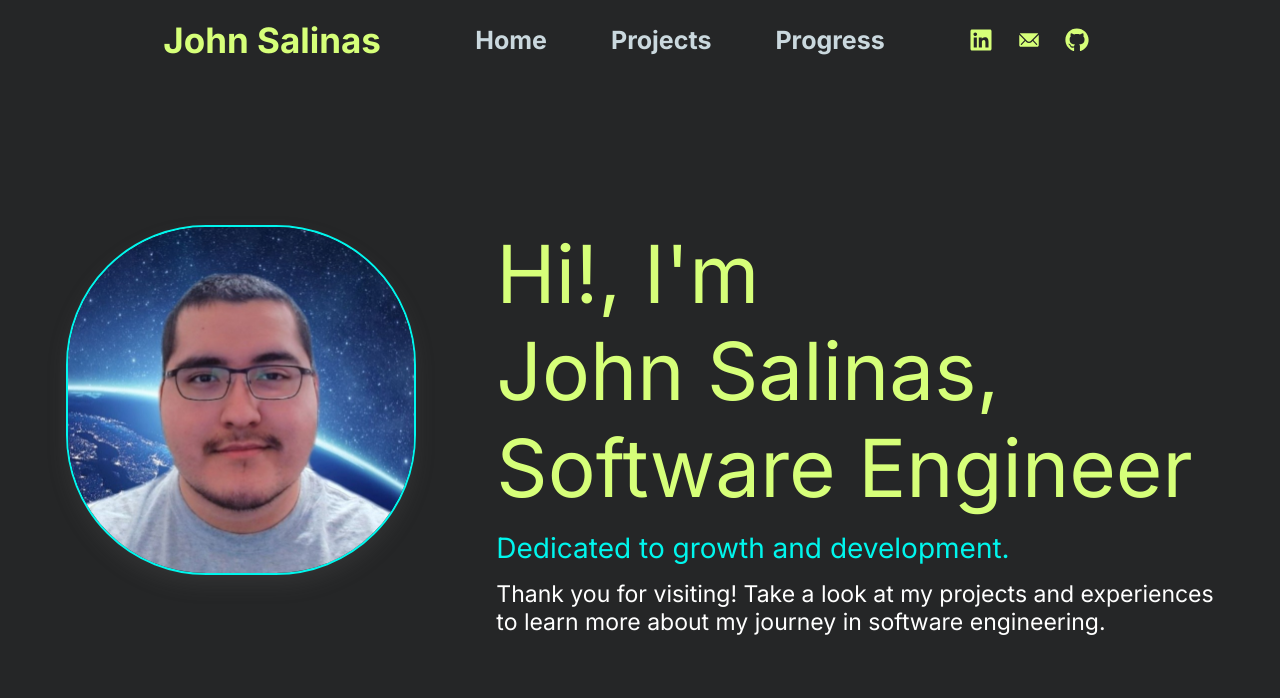
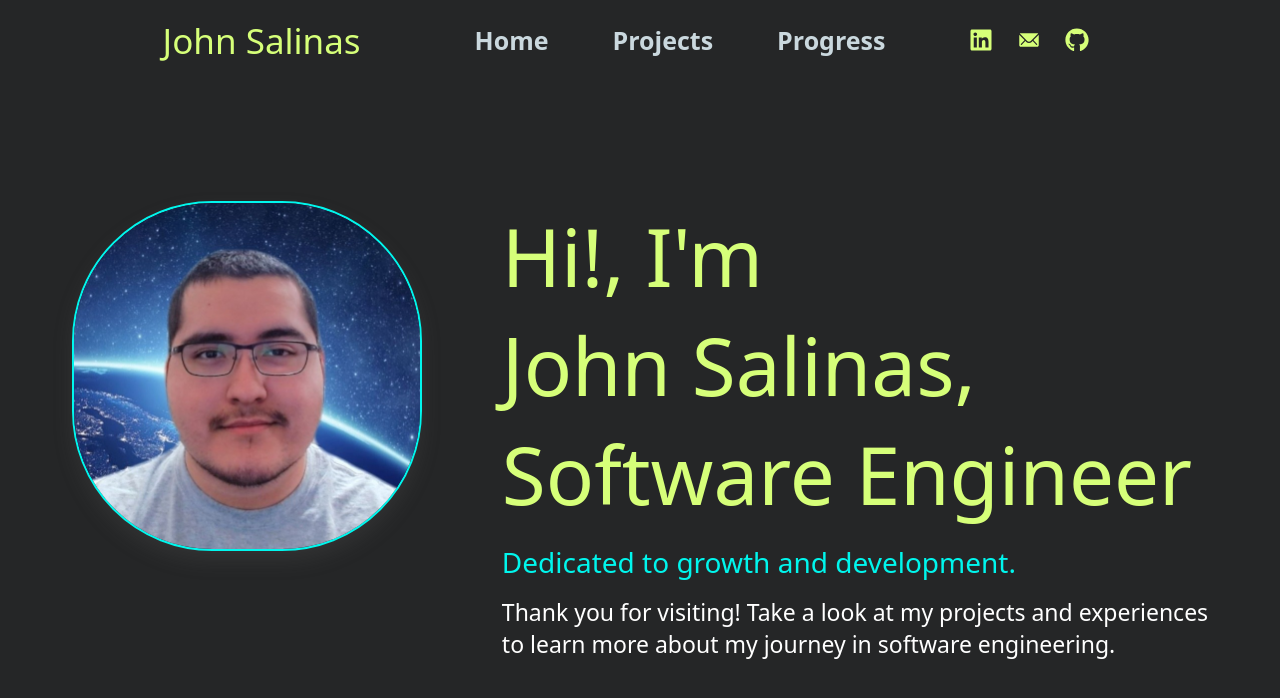
Before and after one commit to JohnSalinas123/Portofolio_JohnS, a React (Vite) app in the folder frontend/: page / in a window 1280 px wide. Shown: the top 698 px of the page. Built offline with nearby package versions, Linux system fonts and the light colour scheme.

Commit message:
changed main fonts, color variables, removed old css

```diff
--- a/frontend/src/index.css
+++ b/frontend/src/index.css
@@ -8,6 +8,8 @@ html,
 body {
 	width: 100%;
 	height: 100%;
+	font-family: ui-sans-serif, system-ui, sans-serif, "Apple Color Emoji",
+		"Segoe UI Emoji", Segoe UI Symbol, "Noto Color Emoji";
 }
 
 #root {
@@ -23,11 +25,11 @@ body {
 }
 
 :root {
-	font-family: Inter, system-ui, Avenir, Helvetica, Arial, sans-serif !important;
+	font-family: ui-sans-serif, Avenir, Helvetica, Arial, sans-serif !important;
 	color: var(--off-black) !important;
 
-	--main-background: #252627;
-	--nav-background: #252627;
+	--main-bg: #252627;
+	--nav-bg: #252627;
 
 	--bright-green: #d6ff79;
 	--brighter-green: #d7ff7928;
@@ -42,8 +44,10 @@ body {
 
 	--project: #fefefe;
 	--project-hover: #7190c58e;
+	--project-text: rgb(72, 72, 72);
 
-	--project-text: rgb(72, 72, 72);
+	--border-dark: #858b9833;
+	--border-light: #a3a9b766;
 
 	--shadow-color: var(--white);
 	--shadow-elevation-low: 0.3px 0.5px 0.7px hsl(var(--shadow-color) / 0.34),
@@ -67,56 +71,5 @@ body {
 	-webkit-font-smoothing: antialiased;
 	-moz-osx-font-smoothing: grayscale;
 
-	background-color: var(--main-background);
+	background-color: var(--main-bg);
 }
-
-.solid-background {
-	background-color: var(--main-background);
-}
-
-.gradient-background {
-	background: linear-gradient(to bottom, var(--main-background), transparent),
-		linear-gradient(to top, var(--main-background), transparent),
-		linear-gradient(to right, var(--main-background), #cbcbcb, transparent),
-		linear-gradient(to left, var(--main-background), #cbcbcb, transparent);
-}
-
-.inter-300 {
-	font-family: "Inter", sans-serif;
-	font-optical-sizing: auto;
-	font-weight: 300;
-	font-style: normal;
-	font-variation-settings: "slnt" 0;
-}
-
-.inter-400 {
-	font-family: "Inter", sans-serif;
-	font-optical-sizing: auto;
-	font-weight: 400;
-	font-style: normal;
-	font-variation-settings: "slnt" 0;
-}
-
-.inter-500 {
-	font-family: "Inter", sans-serif;
-	font-optical-sizing: auto;
-	font-weight: 500;
-	font-style: normal;
-	font-variation-settings: "slnt" 0;
-}
-
-.inter-600 {
-	font-family: "Inter", sans-serif;
-	font-optical-sizing: auto;
-	font-weight: 600;
-	font-style: normal;
-	font-variation-settings: "slnt" 0;
-}
-
-.inter-700 {
-	font-family: "Inter", sans-serif;
-	font-optical-sizing: auto;
-	font-weight: 700;
-	font-style: normal;
-	font-variation-settings: "slnt" 0;
-}
```
